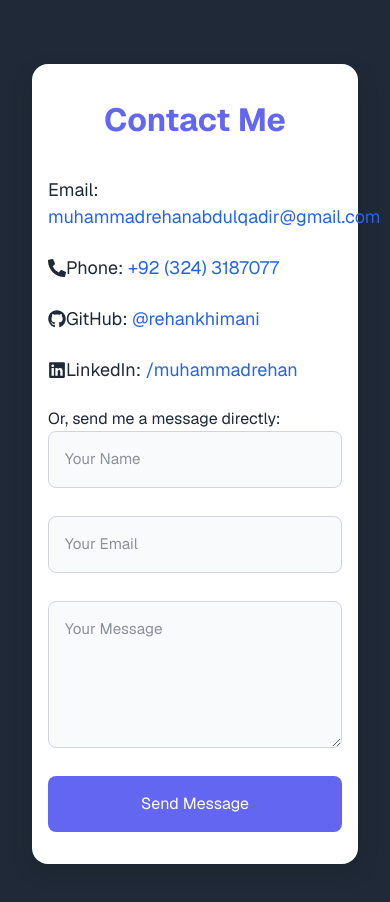
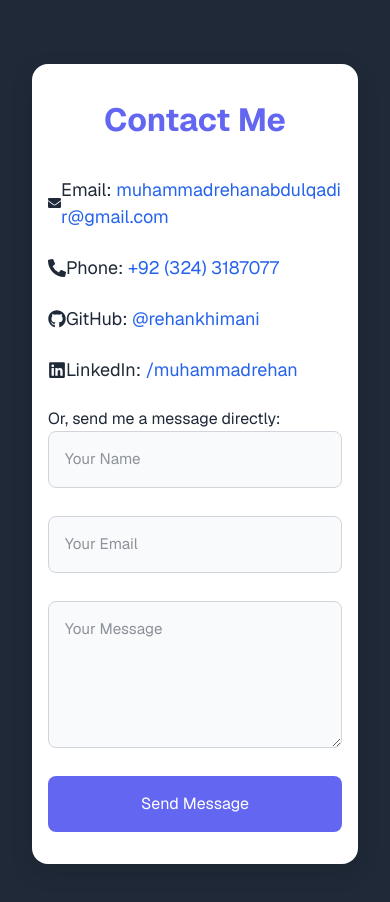
Before and after one commit to rehankhimani/My-React-Portfolio, a Next.js app: page /contact in a window 390 px wide. Shown: the top 902 px of the page. Built offline with nearby package versions, Linux system fonts and the light colour scheme.

Commit message:
contact responnsive

```diff
--- a/src/components/style.css
+++ b/src/components/style.css
@@ -438,4 +438,12 @@
     font-size: 1rem;
     padding: 1rem;
   }
+  @media (max-width: 768px) {
+  .contact-item {
+    word-wrap: break-word;
+    overflow-wrap: break-word;
+    word-break: break-all;
+  }
 }
+
+}
```
